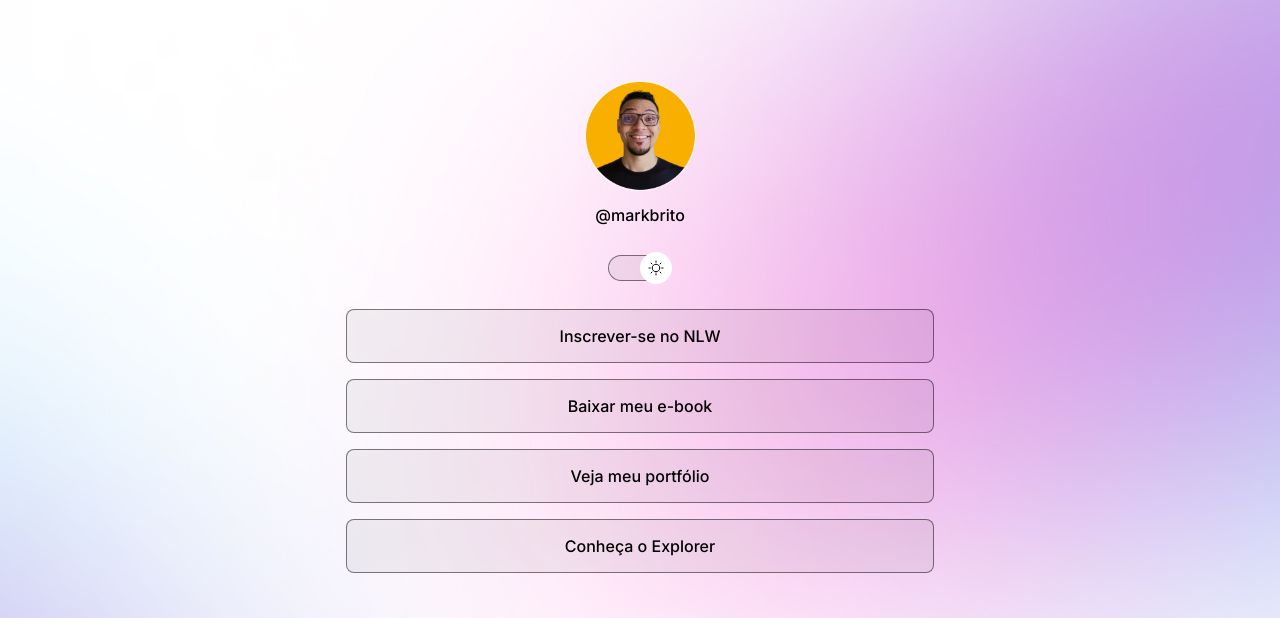
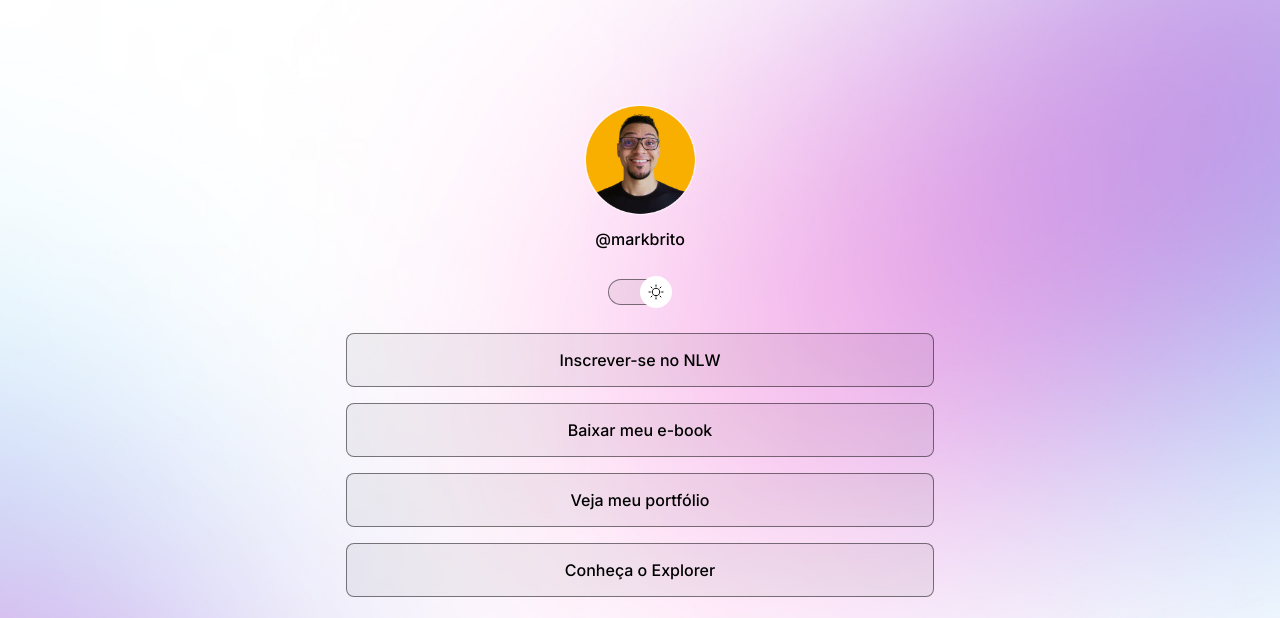
Before and after one commit to josuekla/projeto, a plain HTML site: page index.html in a window 1280 px wide. Shown: the top 618 px of the page. Drawn offline with nearby package versions, Linux system fonts and the light colour scheme.

Commit message:
ajustei o padding do #container

```diff
--- a/style.css
+++ b/style.css
@@ -6,7 +6,7 @@
 
 :root {
   --text-color: white;
-  --bg-url: url(./assets/bg-mobile.jpg);
+  --bg-url: url(./assets/bg-mobile.png);
   --stroke-color: rgba(255, 255, 255, 0.5);
   --surface-color: rgba(255, 255, 255, 0.1);
   --surface-color-hover: rgba(0, 0, 0, 0.02);
@@ -33,7 +33,8 @@ body {
 
   /*background: color image no repeat position/size */
   background: var(--bg-url) no-repeat top center;
-  height: 100vh;
+  background-size: cover;
+
 
 }
 
@@ -46,7 +47,7 @@ body * {
   width: 100%;
   max-width: 588px;
   margin: 56px auto 0px;
-  padding: 0px 24px;
+  padding: 24px 0px;
 }
 /*profile*/
 #profile {
```
Also changed, not shown: assets/bg-mobile.png (added), index.html (line endings or trailing spaces).
